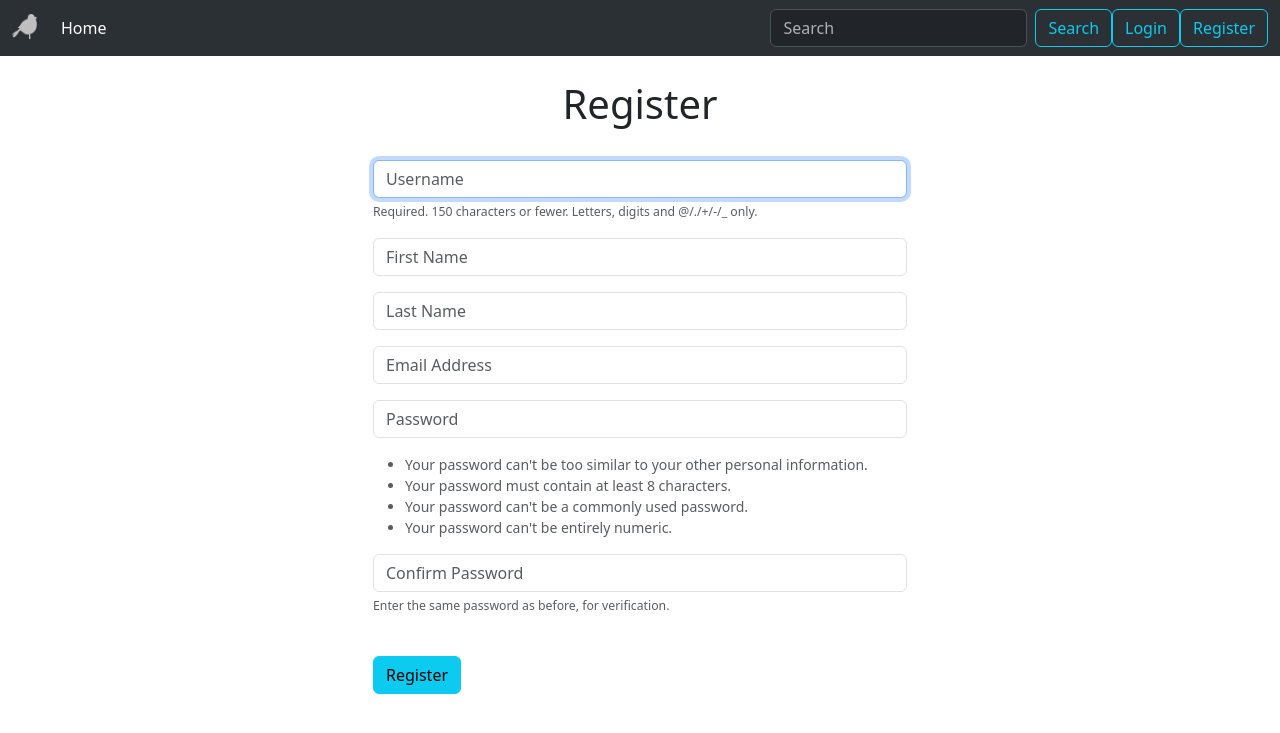
After one commit to albionaleka/CommuniTech, a Django app: page /register in a window 1280 px wide. The commit adds this page. Shown: the top 733 px of the page. Run offline with Django 5.2, Linux system fonts and the light colour scheme.

Commit message:
Registration, Authentication, Login and Logout functions

```diff
--- a/social/admin.py
+++ b/social/admin.py
@@ -1,11 +1,12 @@
 from django.contrib import admin
-from .models import Profile
+from .models import Profile, Tweet
 from django.contrib.auth.models import User, Group
 from django.contrib.auth.admin import UserAdmin as DefaultUserAdmin
 
 # Unregister the original User admin
 admin.site.unregister(User)
 admin.site.unregister(Group)
+admin.site.register(Tweet)
 
 # Define your custom ProfileInline
 class ProfileInLine(admin.StackedInline):
--- /dev/null
+++ b/social/forms.py
@@ -0,0 +1,63 @@
+from django import forms
+from .models import Tweet
+from django.contrib.auth.forms import UserCreationForm
+from django.contrib.auth.models import User
+
+class Post(forms.ModelForm):
+    body = forms.CharField(required=True,
+        widget=forms.widgets.Textarea(
+            attrs={
+            "placeholder": "Share your thoughts.",
+            "class": "form-control"
+            }),
+            label="",
+        )
+
+    class Meta:
+        model = Tweet
+        exclude = ("user", )
+
+
+class SignUp(UserCreationForm):
+    email = forms.EmailField(label="", widget=forms.TextInput(
+        attrs={
+            "class":"form-control",
+            "placeholder":"Email Address"
+        }
+    ))
+
+    first_name = forms.CharField(label="", max_length=100, widget=forms.TextInput(
+        attrs={
+            "class":"form-control",
+            "placeholder":"First Name"
+        }
+    ))
+
+    last_name = forms.CharField(label="", max_length=100, widget=forms.TextInput(
+        attrs={
+            "class":"form-control",
+            "placeholder":"Last Name"
+        }
+    ))
+
+    class Meta:
+        model = User
+        fields = ("username", "first_name", "last_name", "email", "password1", "password2")
+
+    def __init__(self, *args, **kwargs):
+        super(SignUp, self).__init__(*args, **kwargs)
+
+        self.fields['username'].widget.attrs['class'] = 'form-control'
+        self.fields['username'].widget.attrs['placeholder'] = 'Username'
+        self.fields['username'].label = ''
+        self.fields['username'].help_text = '<span class="form-text text-muted"><small>Required. 150 characters or fewer. Letters, digits and @/./+/-/_ only.</small></span>'
+
+        self.fields['password1'].widget.attrs['class'] = 'form-control'
+        self.fields['password1'].widget.attrs['placeholder'] = 'Password'
+        self.fields['password1'].label = ''
+        self.fields['password1'].help_text = '<ul class="form-text text-muted small"><li>Your password can\'t be too similar to your other personal information.</li><li>Your password must contain at least 8 characters.</li><li>Your password can\'t be a commonly used password.</li><li>Your password can\'t be entirely numeric.</li></ul>'
+
+        self.fields['password2'].widget.attrs['class'] = 'form-control'
+        self.fields['password2'].widget.attrs['placeholder'] = 'Confirm Password'
+        self.fields['password2'].label = ''
+        self.fields['password2'].help_text = '<span class="form-text text-muted"><small>Enter the same password as before, for verification.</small></span>'
--- a/social/templates/navbar.html
+++ b/social/templates/navbar.html
@@ -3,7 +3,7 @@
 <nav class="navbar navbar-expand-lg bg-body-tertiary bg-dark" data-bs-theme="dark">
     <div class="container-fluid">
       <a class="navbar-brand" href="{% url 'home' %}">
-        <img src="{% static 'img/logo.png' %}" alt="Logo" width="30" height="24" class="d-inline-block align-text-top bw">
+        <img src="{% static 'img/logo.png' %}" alt="Logo" width="25" height="25" class="d-inline-block align-text-top bw">
       </a>
 
       <button class="navbar-toggler" type="button" data-bs-toggle="collapse" data-bs-target="#navbarSupportedContent" aria-controls="navbarSupportedContent" aria-expanded="false" aria-label="Toggle navigation">
@@ -23,10 +23,18 @@
             </li>
           {% endif %}
         </ul>
+
         <form class="d-flex" role="search">
           <input class="form-control me-2" type="search" placeholder="Search" aria-label="Search">
           <button class="btn btn-outline-info" type="submit">Search</button>
         </form>
+
+        {% if user.is_authenticated %}
+          <a class="btn btn-outline-info" href="{% url 'logout' %}">Log out</a>
+        {% else %}
+          <a class="btn btn-outline-info" href="{% url 'login' %}">Login</a>
+          <a class="btn btn-outline-info" href="{% url 'register' %}">Register</a>
+        {% endif %}
       </div>
     </div>
   </nav>
--- /dev/null
+++ b/social/templates/register.html
@@ -0,0 +1,15 @@
+{% extends 'base.html' %}
+
+{% block content %}
+    <div class="col-md-6 offset-md-3 container">
+        <h1 class="text-center">Register</h1>
+        <br>
+
+        <form method="POST" action="">
+            {% csrf_token %}
+            {{ form.as_p }}
+            <br>
+            <button type="submit" class="btn btn-info">Register</button>
+        </form>
+    </div>
+{% endblock %}
--- a/social/urls.py
+++ b/social/urls.py
@@ -5,4 +5,7 @@ urlpatterns = [
     path('', views.home, name='home'),
     path('profiles/', views.profile_list, name='profiles'),
     path('profile/<int:pk>', views.profile, name='profile'),
+    path('login', views.login_user, name="login"),
+    path('logout', views.logout_user, name="logout"),
+    path('register', views.register_user, name="register"),
 ]
--- a/social/views.py
+++ b/social/views.py
@@ -1,10 +1,30 @@
 from django.shortcuts import render, redirect
-from .models import Profile
+from .models import Profile, Tweet
 from django.contrib import messages
+from .forms import Post, SignUp
+from django.contrib.auth import authenticate, login, logout
+from django.contrib.auth.forms import UserCreationForm
+from django import forms
 
 # Create your views here.
 def home(request):
-    return render(request, 'home.html', {})
+    if request.user.is_authenticated:
+        form = Post(request.POST or None)
+        if request.method == "POST":
+            if form.is_valid():
+                tweet = form.save(commit=False)
+                tweet.user = request.user
+                tweet.save()
+
+                messages.success(request, ('Tweet has been posted successfully.'))
+                return redirect('home')
+
+        tweets = Tweet.objects.all().order_by("-created")
+        return render(request, 'home.html', {"tweets":tweets, "form":form})
+    else:
+        tweets = Tweet.objects.all().order_by("-created")
+        return render(request, 'home.html', {"tweets":tweets})
+
 
 def profile_list(request):
     if request.user.is_authenticated:
@@ -14,10 +34,64 @@ def profile_list(request):
         messages.success(request, ('You must be logged in to view this page! Please login.'))
         return redirect('home')
 
+
 def profile(request, pk):
     if request.user.is_authenticated:
         profile = Profile.objects.get(pk=pk)
-        return render(request, 'profile.html', {"profile": profile})
+        tweets = Tweet.objects.filter(user_id=pk).order_by("-created")
+
+        if request.method == "POST":
+            current_user = request.user.profile
+            action = request.POST['follow']
+            if action == "unfollow":
+                current_user.follows.remove(profile)
+            else:
+                current_user.follows.add(profile)
+
+            current_user.save()
+        return render(request, 'profile.html', {"profile": profile, "tweets":tweets})
     else:
         messages.success(request, ('You must be logged in to view this page! Please login.'))
         return redirect('home')
+
+
+def login_user(request):
+    if request.method == "POST":
+        username = request.POST['username']
+        password = request.POST['password']
+        user = authenticate(request, username=username, password=password)
+
+        if user is not None:
+            login(request, user)
+            messages.success(request, "You've been logged in successfully")
+            return redirect('home')
+        else:
+            messages.success(request, "There was an error logging you in :(")
+            return redirect('login')
+    else:
+        return render(request, 'login.html', {})
+
+
+def logout_user(request):
+    logout(request)
+    messages.success(request, "You've been logged out. Sorry to see you go!")
+    return redirect('home')
+
+def register_user(request):
+    form = SignUp()
+    if request.method == "POST":
+        form = SignUp(request.POST)
+        if form.is_valid():
+            form.save()
+            username = form.cleaned_data['username']
+            password = form.cleaned_data['password1']
+            # first_name = form.cleaned_data['first_name']
+            # last_name = form.cleaned_data['last_name']
+            # email = form.cleaned_data['email']
+            user = authenticate(username=username, password=password)
+
+            login(request, user)
+            messages.success(request, ("You've been registered successfully!"))
+            return redirect('home')
+
+    return render(request, 'register.html', {"form":form})
--- a/static/css/styles.css
+++ b/static/css/styles.css
@@ -1,3 +1,12 @@
 .bw{
     filter: grayscale(100%);
 }
+
+.circle{
+    border-radius: 100%;
+    width: 70%;
+}
+
+.no-border{
+    border: 0px;
+}
```
Also changed, not shown: social/models.py (+17 -0 lines), social/templates/home.html (+31 -1 lines), social/templates/login.html (added, +30 -0 lines), social/templates/profile.html (+32 -4 lines), social/templates/profile_list.html (+4 -4 lines), db.sqlite3, social/migrations/0003_tweet.py (added), 1 other file.
